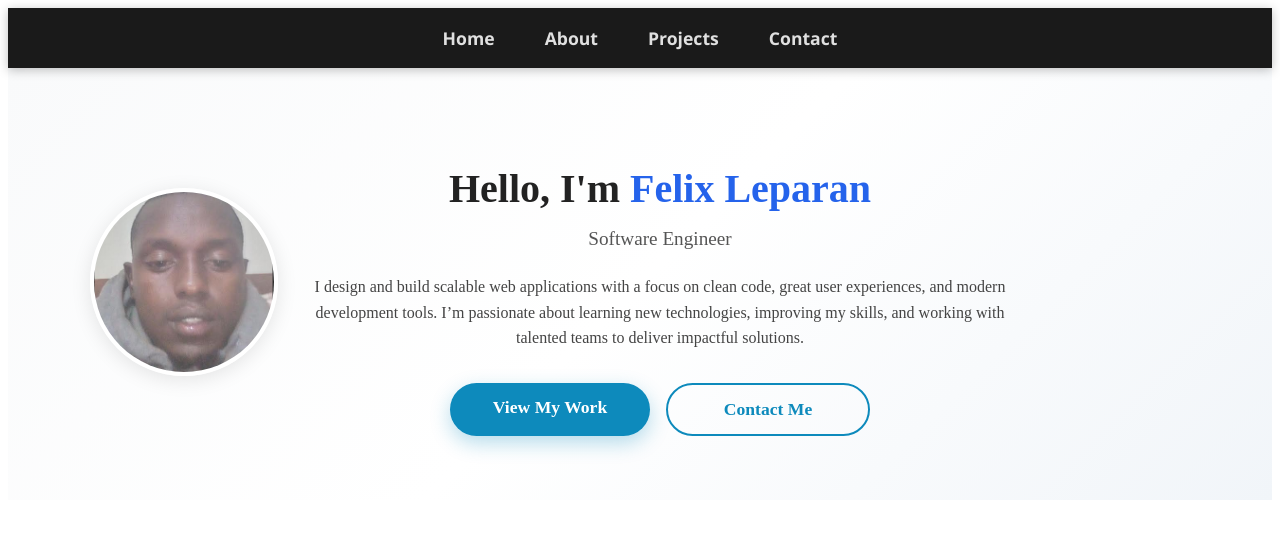
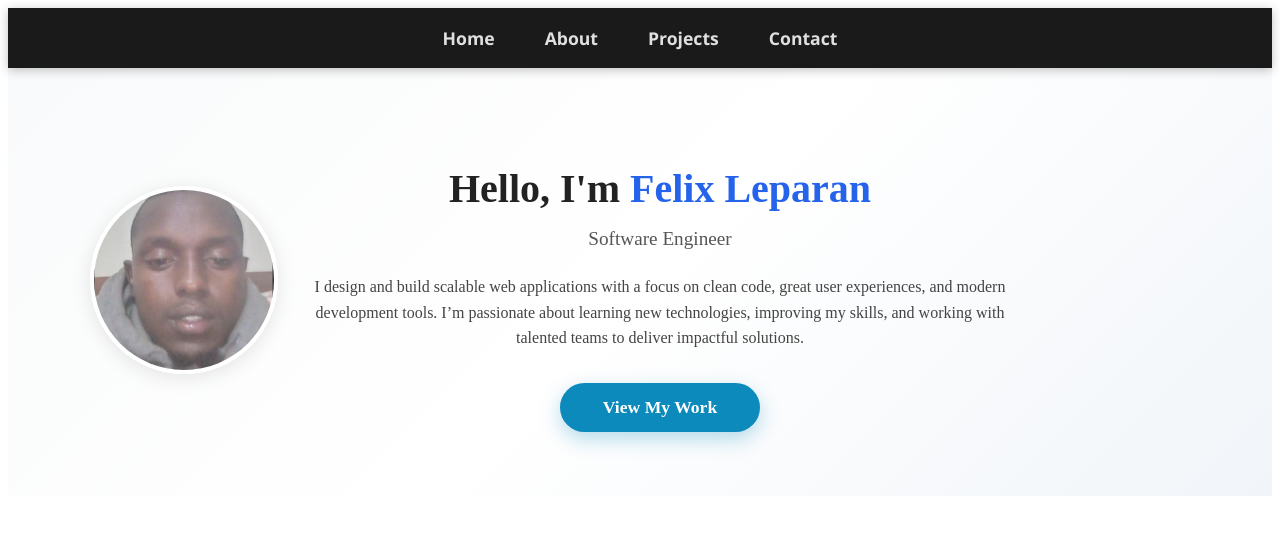
Before and after one commit to leparan-felix/My-portfolio, a React (Vite) app: page / in a window 1280 px wide. Shown: the top 538 px of the page. Built offline with nearby package versions, Linux system fonts and the light colour scheme.

Commit message:
slide changes

```diff
--- a/src/pages/Home.jsx
+++ b/src/pages/Home.jsx
@@ -2,7 +2,7 @@ import React from "react";
 import passport from "../assets/Screenshot from 2025-04-29 12-54-45.png";
 
 function Hero() {
-  const phoneNumber = "254705156999";
+
   return (
     <section id="hero" className="hero">
       <div className="hero-container">
@@ -24,7 +24,7 @@ function Hero() {
 
           <div className="hero-buttons">
             <a href="projects" className="btn primary">View My Work</a>
-            <a href="contact" className="btn secondary">Contact Me</a>
+            {/* <a href="contact" className="btn secondary">Contact Me</a> */}
           </div>
         </div>
       </div>
```
